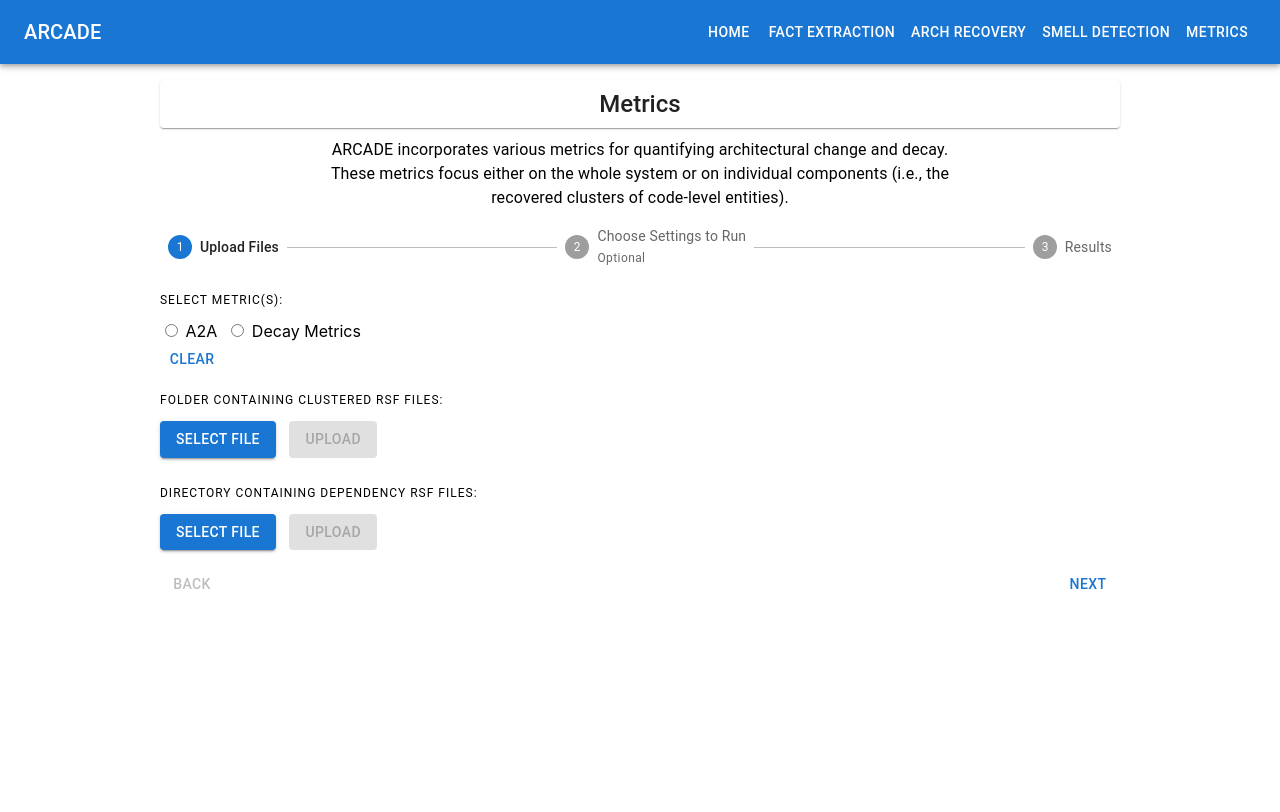
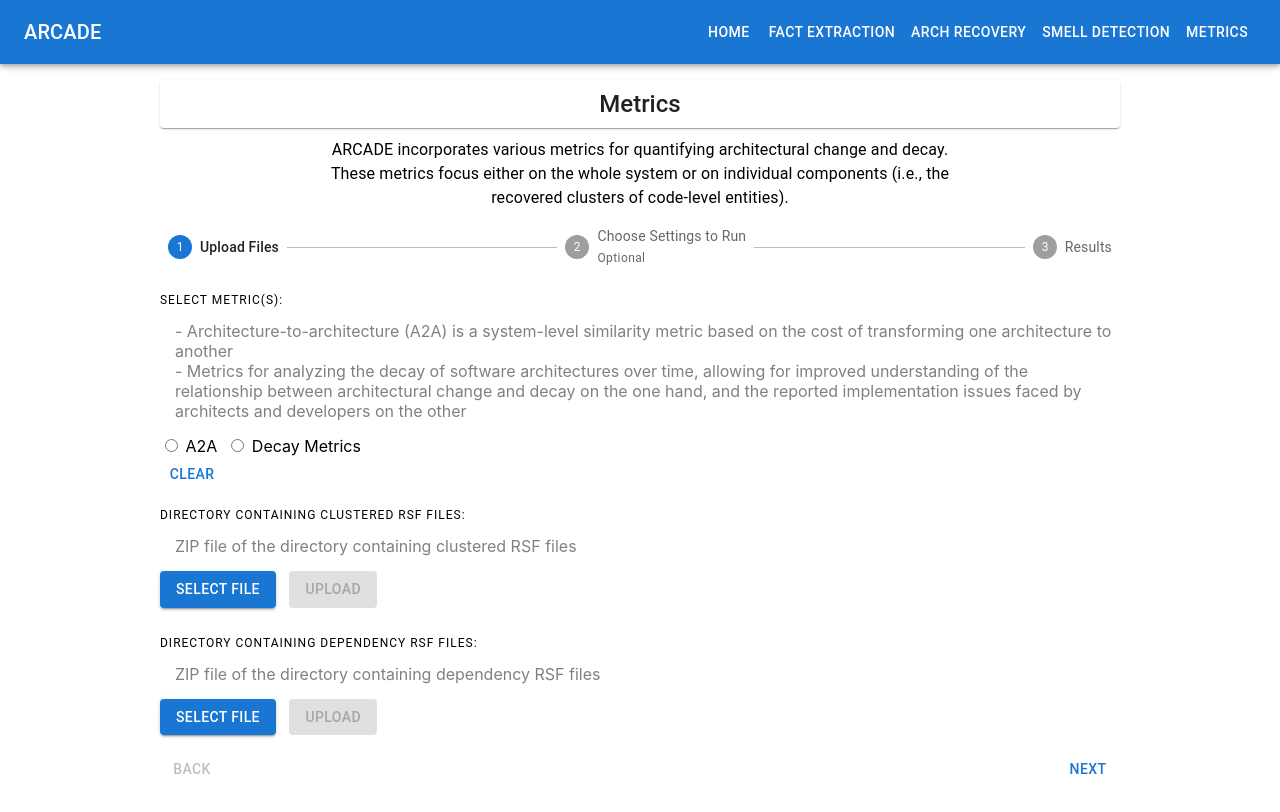
Before and after one commit to usc-softarch/arcade-frontend, a React (Create React App) app in the folder src/main/frontend/: page /metrics in a window 1280 px wide. Shown: the top 812 px of the page. Built offline with nearby package versions, Linux system fonts and the light colour scheme; no server answers.

Commit message:
More updates based on Marcelo's feedback

```diff
--- a/src/main/frontend/src/pages/ArchRecovery.js
+++ b/src/main/frontend/src/pages/ArchRecovery.js
@@ -25,6 +25,7 @@ export default function ArchRecovery() {
 
     const [recoveryTechnique, setRecoveryTechnique] = React.useState('');
     const [inputFileDirectory, setInputFileDirectory] = React.useState('');
+    const [inputDirectory, setInputDirectory] = React.useState('');
     const [factExtractorFiles, setFactExtractorFiles] = React.useState('');
 
     const isStepOptional = (step) => {
@@ -68,6 +69,10 @@ export default function ArchRecovery() {
     const handleReset = () => {
         setActiveStep(0);
     };
+
+    const handleDirectoryCallback = (childData) => {
+        setInputDirectory(childData);
+    }
 
     const handleFactCallback = (childData) => {
         setFactExtractorFiles(childData);
@@ -115,7 +120,7 @@ export default function ArchRecovery() {
             {activeStep === steps.length ? (
                 <React.Fragment>
                     <Typography sx={{ mt: 2, mb: 1 }}>
-                        All steps completed - you&apos;re finished
+                        Success! The generated files are available here for download.
                     </Typography>
                     <Box sx={{ display: 'flex', flexDirection: 'row', pt: 2 }}>
                         <Box sx={{ flex: '1 1 auto' }} />
@@ -125,19 +130,20 @@ export default function ArchRecovery() {
             ) : (
                 <React.Fragment>
                     <Typography variant="overline" display="block" gutterBottom>Recovery Technique</Typography>
+                    <p style={{margin: '0px 0px 15px 15px', color: 'gray'}}>
+                        - Algorithm for Comprehension-Driven Clustering (ACDC) uses human-comprehensible patterns commonly encountered in software systems to group source code entities into components<br/>
+                        - Architecture Recovery using Concerns (ARC) uses the words in the source code of a system to detect the concerns the system addresses. It then uses those concerns to group code entities into clusters that represent components
+                    </p>
                     <input onClick={() => {setRecoveryTechnique("ACDC")}}  type="radio" name="recoveryTechniqueSelection" value="ACDC" /> ACDC
                     &nbsp;
                     <input onClick={() => {setRecoveryTechnique("ARC")}} type="radio" name="recoveryTechniqueSelection" value="ARC" /> ARC
                     <div> <br /> </div>
                     <Typography variant="overline" display="block" gutterBottom>Input File Directory</Typography>
-                    <Button
-                        variant="contained"
-                        component="label"
-                    >
-                        Upload Directory
-                    </Button>
+                    <p style={{margin: '0px 0px 15px 15px', color: 'gray'}}>ZIP file of directory containing one or more subdirectories with different versions of the subject system</p>
+                    <UploadFiles parentCallback = {handleDirectoryCallback} />
                     <div> <br /> </div>
                     <Typography variant="overline" display="block" gutterBottom>Fact Extractor Files (optional)</Typography>
+                    <p style={{margin: '0px 0px 15px 15px', color: 'gray'}}>Output files from the Fact Extraction macrophase for the subject system</p>
                         <UploadFiles parentCallback = {handleFactCallback} />
                     <Box sx={{ display: 'flex', flexDirection: 'row', pt: 2 }}>
                         <Button
--- a/src/main/frontend/src/pages/FactExtraction.js
+++ b/src/main/frontend/src/pages/FactExtraction.js
@@ -70,10 +70,6 @@ export default function FactExtraction() {
         setActiveStep(0);
     };
 
-    const handleDependenciesCallback = (childData) => {
-        setDependenciesRSFFiles(childData);
-    }
-
     return (
         <div>
             <ArcadeBar/>
@@ -125,7 +121,8 @@ export default function FactExtraction() {
                 </React.Fragment>
             ) : (
                 <React.Fragment>
-                    <Typography variant="overline" display="block" gutterBottom>Input File Directory</Typography>
+                    <Typography variant="overline" display="block">Input File Directory</Typography>
+                    <p style={{margin: '0px 0px 15px 15px', color: 'gray'}}>Directory containing the system code to be analyzed</p>
                     <Button
                         variant="contained"
                         component="label"
@@ -138,6 +135,7 @@ export default function FactExtraction() {
                         />
                     </Button>
                     <div> <br /> </div>
+                    <Typography variant="overline" display="block" gutterBottom>Language</Typography>
                     <input onClick={() => {setLanguage("Java")}} type="radio" name="languageSelection" value="Java" /> Java
                     <input onClick={() => {setLanguage("C/C++")}} type="radio" name="languageSelection" value="C++" /> C++
                     <div> <br /> </div>
--- a/src/main/frontend/src/pages/Metrics.js
+++ b/src/main/frontend/src/pages/Metrics.js
@@ -128,7 +128,7 @@ export default function Metrics() {
             {activeStep === steps.length ? (
                 <React.Fragment>
                     <Typography sx={{ mt: 2, mb: 1 }}>
-                        All steps completed - you&apos;re finished
+                        Success! The generated files are available here for download.
                     </Typography>
                     <Box sx={{ display: 'flex', flexDirection: 'row', pt: 2 }}>
                         <Box sx={{ flex: '1 1 auto' }} />
@@ -138,6 +138,10 @@ export default function Metrics() {
             ) : (
                 <React.Fragment>
                     <Typography variant="overline" display="block" gutterBottom>Select metric(s):</Typography>
+                    <p style={{margin: '0px 0px 15px 15px', color: 'gray'}}>
+                        - Architecture-to-architecture (A2A) is a system-level similarity metric based on the cost of transforming one architecture to another<br/>
+                        - Metrics for analyzing the decay of software architectures over time, allowing for improved understanding of the relationship between architectural change and decay on the one hand, and the reported implementation issues faced by architects and developers on the other
+                    </p>
                     <input onClick={() => {setMetrics("A2A")}} type="radio" id="metric1" value="A2A" /> A2A
                     &nbsp;
                     <input onClick={() => {setMetrics("Decay Metrics")}} type="radio" id="metric2" value="Decay Metrics" /> Decay Metrics
@@ -145,10 +149,12 @@ export default function Metrics() {
                     <Button onClick={clearMetricSelections} sx={{ mb: 1 }}>
                         Clear
                     </Button>
-                    <Typography variant="overline" display="block" gutterBottom>Folder containing clustered RSF files:</Typography>
+                    <Typography variant="overline" display="block" gutterBottom>Directory Containing clustered RSF files:</Typography>
+                    <p style={{margin: '0px 0px 15px 15px', color: 'gray'}}>ZIP file of the directory containing clustered RSF files</p>
                         <UploadFiles parentCallback = {handleClusterCallback} />
                     <div> <br /> </div>
                     <Typography variant="overline" display="block" gutterBottom>Directory containing dependency RSF files:</Typography>
+                    <p style={{margin: '0px 0px 15px 15px', color: 'gray'}}>ZIP file of the directory containing dependency RSF files</p>
                         <UploadFiles parentCallback = {handleDependencyCallback} />
                     <Box sx={{ display: 'flex', flexDirection: 'row', pt: 2 }}>
                         <Button
--- a/src/main/frontend/src/pages/SmellDetection.js
+++ b/src/main/frontend/src/pages/SmellDetection.js
@@ -129,7 +129,7 @@ export default function SmellDetection() {
             {activeStep === steps.length ? (
                 <React.Fragment>
                     <Typography sx={{ mt: 2, mb: 1 }}>
-                        All steps completed - you&apos;re finished
+                        Success! The generated files are available here for download.
                     </Typography>
                     <Box sx={{ display: 'flex', flexDirection: 'row', pt: 2 }}>
                         <Box sx={{ flex: '1 1 auto' }} />
@@ -139,6 +139,10 @@ export default function SmellDetection() {
             ) : (
                 <React.Fragment>
                     <Typography variant="overline" display="block" gutterBottom>Select Smell Detector(s):</Typography>
+                    <p style={{margin: '0px 0px 15px 15px', color: 'gray'}}>
+                        - ArchSmellDetector detects concern-based and dependency-based smells<br/>
+                        - DependencyFinderProcessing detects interface-based and coupling-based smells
+                    </p>
                     <input onClick={() => {setArchSmellDetector(true)}} type="radio" id="smellDetector1" value="ArchSmellDetector" /> ArchSmellDetector
                     &nbsp;
                     <input onClick={() => {setDependencyFinderProcessing(true)}} type="radio" id="smellDetector2" value="DependencyFinderProcessing" /> DependencyFinderProcessing
@@ -146,10 +150,12 @@ export default function SmellDetection() {
                     <Button onClick={clearSmellDetectors} sx={{ mb: 1 }}>
                         Clear
                     </Button>
-                    <Typography variant="overline" display="block" gutterBottom>Dependency RSF Files</Typography>
+                    <Typography variant="overline" display="block" gutterBottom>Directory Containing Dependency RSF Files</Typography>
+                    <p style={{margin: '0px 0px 15px 15px', color: 'gray'}}>ZIP file of the directory containing dependency RSF files</p>
                         <UploadFiles parentCallback = {handleDependencyCallback} />
                     <div> <br /> </div>
-                    <Typography variant="overline" display="block" gutterBottom>Cluster RSF Files</Typography>
+                    <Typography variant="overline" display="block" gutterBottom>Directory Containing Clustered RSF Files</Typography>
+                    <p style={{margin: '0px 0px 15px 15px', color: 'gray'}}>ZIP file of the directory containing clustered RSF files</p>
                         <UploadFiles parentCallback = {handleClusterCallback} />
                     <div> <br /> </div>
                     <Typography variant="overline" display="block" gutterBottom>Language</Typography>
```
Also changed, not shown: 1 other file (tests, documents, lock files or other folders).
